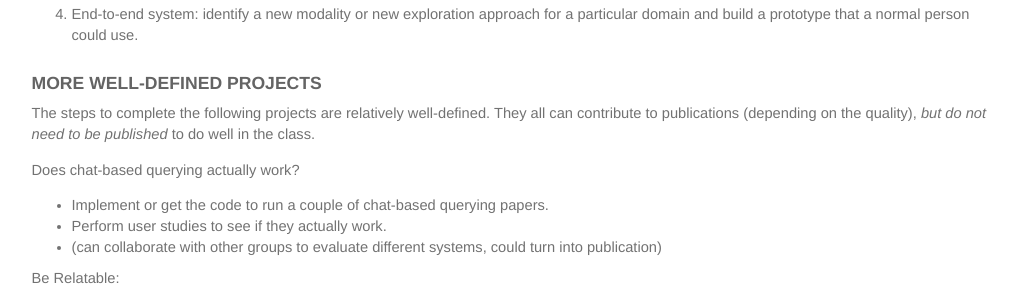
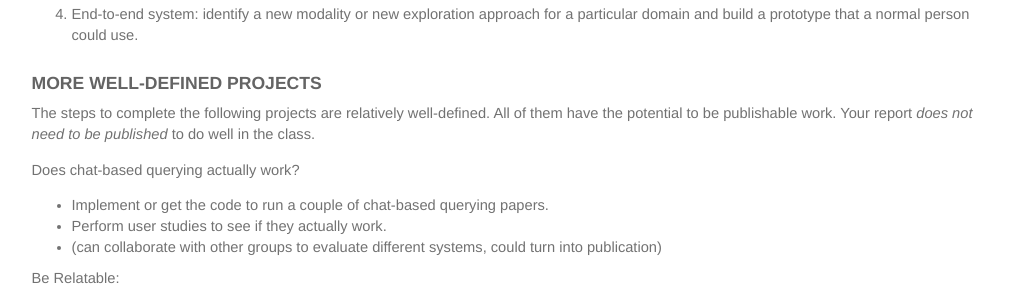
Before and after one commit to KnightMollo/w4121.github.io, a Jekyll site: the page built from proposals.md, in a window 1280 px wide and 900 px high, scrolled down 1502 px. Shown: the part 155-452 px from the top of the window, without its empty margins (131-1148 px from the left). Built offline with Jekyll 4.4.1, drawn with Linux system fonts in a browser that asks for light colours.

Commit message:
updated website

```diff
--- a/proposals.md
+++ b/proposals.md
@@ -86,7 +86,7 @@ The following are examples of possible projects -- they are by no means a comple
 
 ### More Well-defined Projects
 
-The steps to complete the following projects are relatively well-defined.  They all can contribute to publications (depending on the quality), _but do not need to be published_ to do well in the class.
+The steps to complete the following projects are relatively well-defined.  All of them have the potential to be publishable work. Your report _does not need to be published_ to do well in the class.
 
 Does chat-based querying actually work?
 
```
